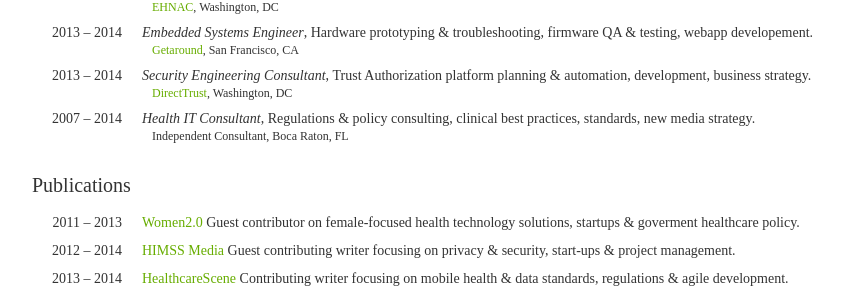
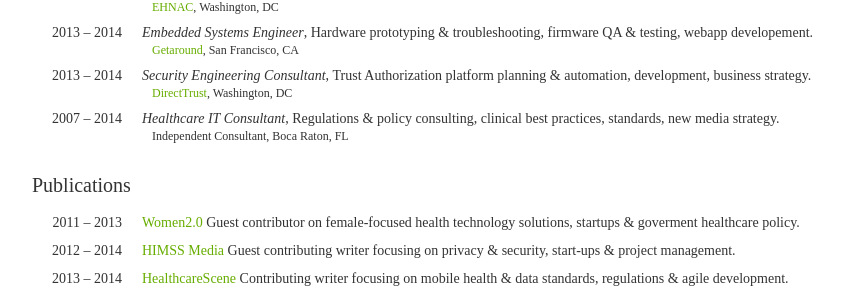
Before and after one commit to laurenstill/laurenstill.github.io, a Jekyll site: the page cv/index.html, which Jekyll copies as it is, in a window 1280 px wide. Shown: the part 851-1149 px from the top of the page, without its empty margins (208-1071 px from the left). Built offline with Jekyll 4.4.1, drawn with Linux system fonts in a browser that asks for light colours; comment, search, counter and statistics services are not loaded.

Commit message:
Update index.html

```diff
--- a/cv/index.html
+++ b/cv/index.html
@@ -162,7 +162,7 @@
 
                 <li>
                     <span class="date">2007 &ndash; 2014</span>
-                    <span class="position">Health IT Consultant</span>,
+                    <span class="position">Healthcare IT Consultant</span>,
                     <span class="project">Regulations &amp; policy consulting, clinical best practices, standards, new media strategy. </span>
                     <span class="meta">
                         Independent Consultant, Boca Raton, FL
```
